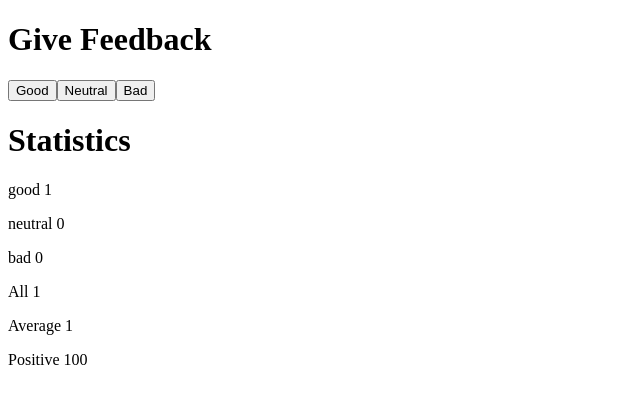
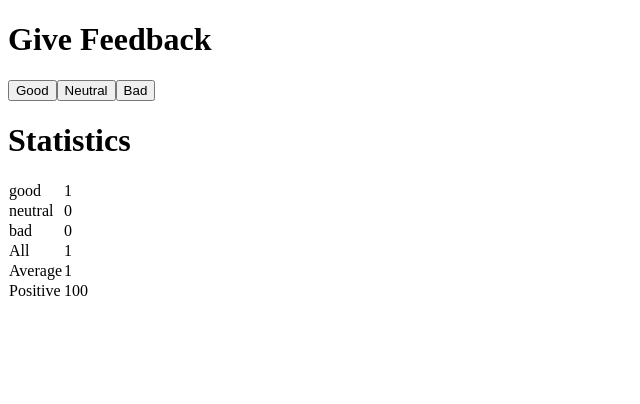
Before and after one commit to Rocjimari/Full-stack-open-MOOC-, a React (Vite) app in the folder part1/: page / in a window 1280 px wide. Both pictures are taken after a click on the button "Good". Shown: the top 404 px of the page, without its empty margins (0-640 px from the left). Built offline with nearby package versions, Linux system fonts and the light colour scheme.

Commit message:
Exercise 1.11

```diff
--- a/part1/src/App.jsx
+++ b/part1/src/App.jsx
@@ -9,11 +9,11 @@
 
 const StatisticLine  = (props) => {
   return (
-    <div>
-      <p>
-         {props.text} {props.value}
-      </p>
-    </div>
+    <tr>
+      <td>{props.text}</td>
+      <td>{props.value}</td>
+    </tr>
+
   )
 }
 const Statistics = ({good, neutral,bad}) => {
```
